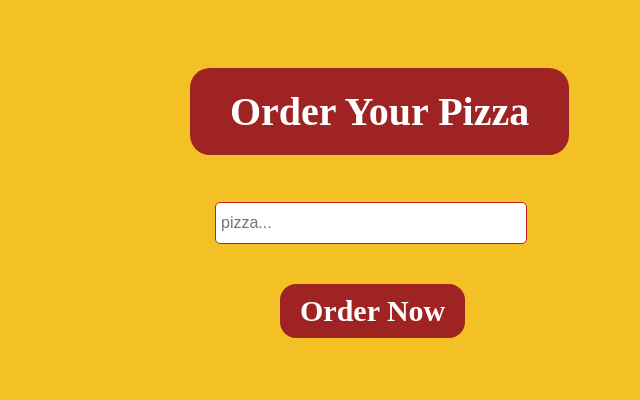
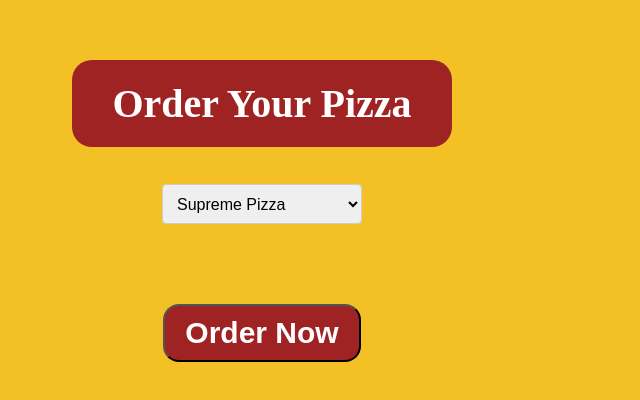
Before and after one commit to mazenelbaz1/First-try, a plain HTML site: page shop.html in a window 1280 px wide. Shown: the part 140-540 px from the top of the page, without its empty margins (378-1018 px from the left). Drawn offline with Linux system fonts and the light colour scheme.

Commit message:
Update shop.html
added a dropdown to select a pizza and i have done some adjustment to its position and look used javascript to select a pizza from dropdown and save selection in browser using localstorage

```diff
--- a/shop.html
+++ b/shop.html
@@ -5,25 +5,20 @@
     <meta name="viewport" content="width=device-width, initial-scale=1.0">
     <title>Zee Pizza</title>
     <style>
-.search {
-    width: 300px;
-    height: 30px;
-    font-size: 16px;
-    margin-bottom: 20px;
-    margin-left: 585px;
-margin-top: 20px;}
+
     h1 {
         text-align: center;
-        margin-top: 20px;
+        margin-top: 200px;
         font-size: 40px;
         color: white;
-        display: inline-block;
+        display: table;
         background-color: rgb(160, 35, 35);
         border-radius: 20px;
         size: 50px;
         padding: 20px 40px;
-        margin-left: 560px;
-        margin-top: 200px;
+        margin-left: auto;
+        margin-right: auto;
+        padding: 20px 40px;
     }
     body {
         background-color: rgb(243, 192, 38);
@@ -32,25 +27,57 @@ margin-top: 20px;}
         display: inline-block;
         padding: 10px 20px;
         background-color: rgb(160, 35, 35);
-        justify-content: center;
-        align-items: center;
         color: white;
         text-decoration: none;
         font-size: 30px;
         font-weight: bold;
         border-radius: 16px;
-        margin-top: 50x;
-        margin-left: 650px;
-        margin-top: 20px;
+        margin-top: 50px;
+
+    }
+    .pizza-choice {
+            text-align: center;
+            margin-top: 20px;
+            padding: 10px;
+            font-size: 18px;
+            margin: 20px auto;
+            text-align: center;
+            cursor: pointer;
+    }
+    select {
+        width: 200px;
+        height: 40px;
+        cursor: pointer;
+        padding: 10px;
+        font-size: 16px;
+        border-radius: 4px;
+        border: 1px solid #ccc;
     }
     </style>
+    <script>
+        function placeOrder() {
+            const choice = document.getElementById("choice").value;
+            alert("You have ordered: " + choice);
+            localStorage.setItem("lastOrder", choice);
+            window.location.href = "order.html";
+        }
+    </script>
 </head>
 <body>
     <h1>Order Your Pizza</h1>
-    <input class="search" type="text" placeholder="pizza..." style="width: 300px; height: 30px; font-size: 16px; margin-bottom: 20px;
-    border-radius: 5px; padding: 5px;
-    border: 1px solid #ca1c1c;">
-    <a class="order" href="order.html">Order Now</a>
+    <div class="pizza-choice">
+    <label for="choice"></label>
+    <select id="choice" name="choice">
+        <option value="supreme">Supreme Pizza</option>
+        <option value="margherita">Margherita Pizza</option>
+        <option value="veggie">Veggie Pizza</option>
+        <option value="chicken">Chicken Pizza</option>
+        <option value="pepperoni">Pepperoni Pizza</option>
+    </select>
+    </div>
+    <div style="text-align: center; margin-top: 20px;">
+    <button class="order" onclick="placeOrder()">Order Now</button>
+    </div>
 
 </body>
 </html>
```
